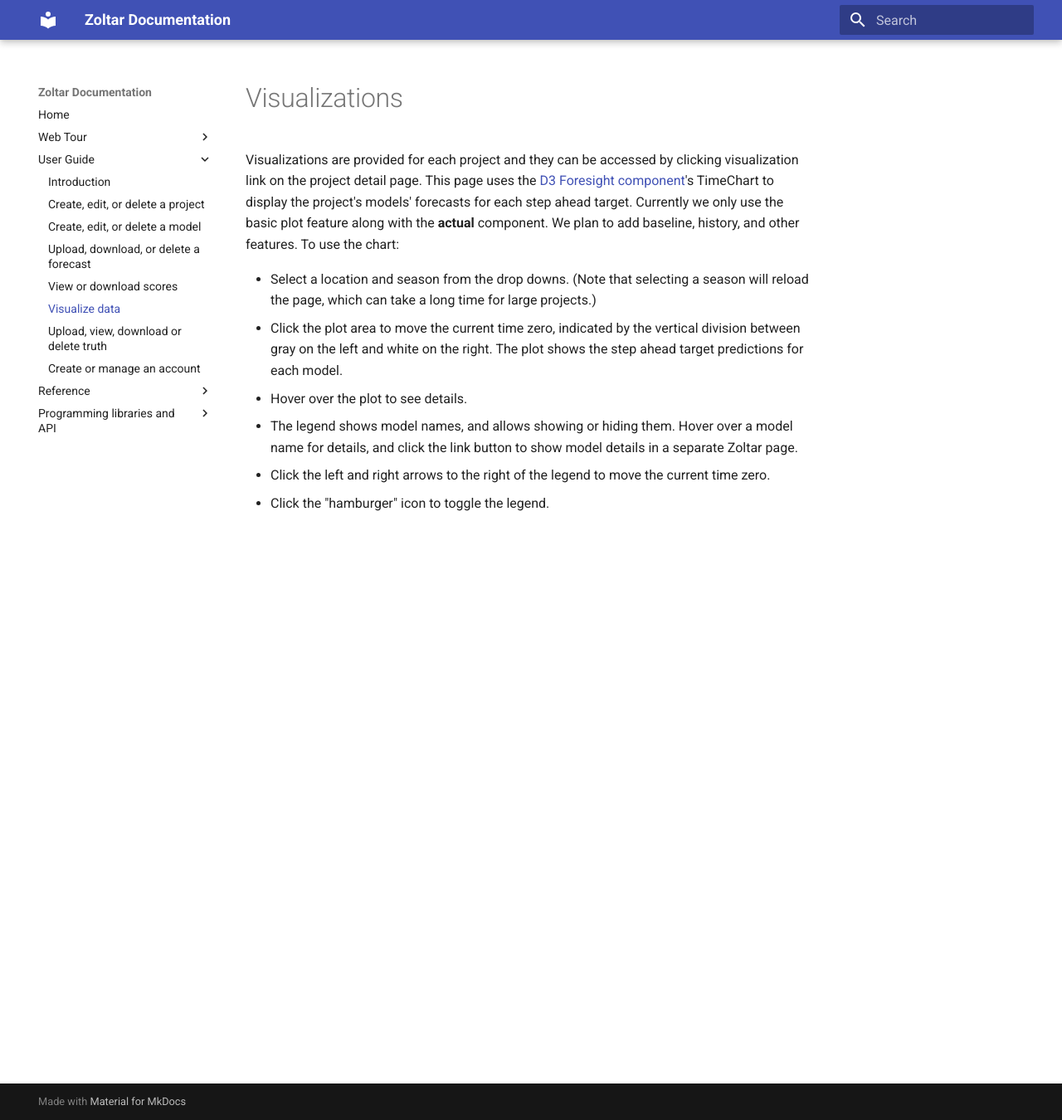
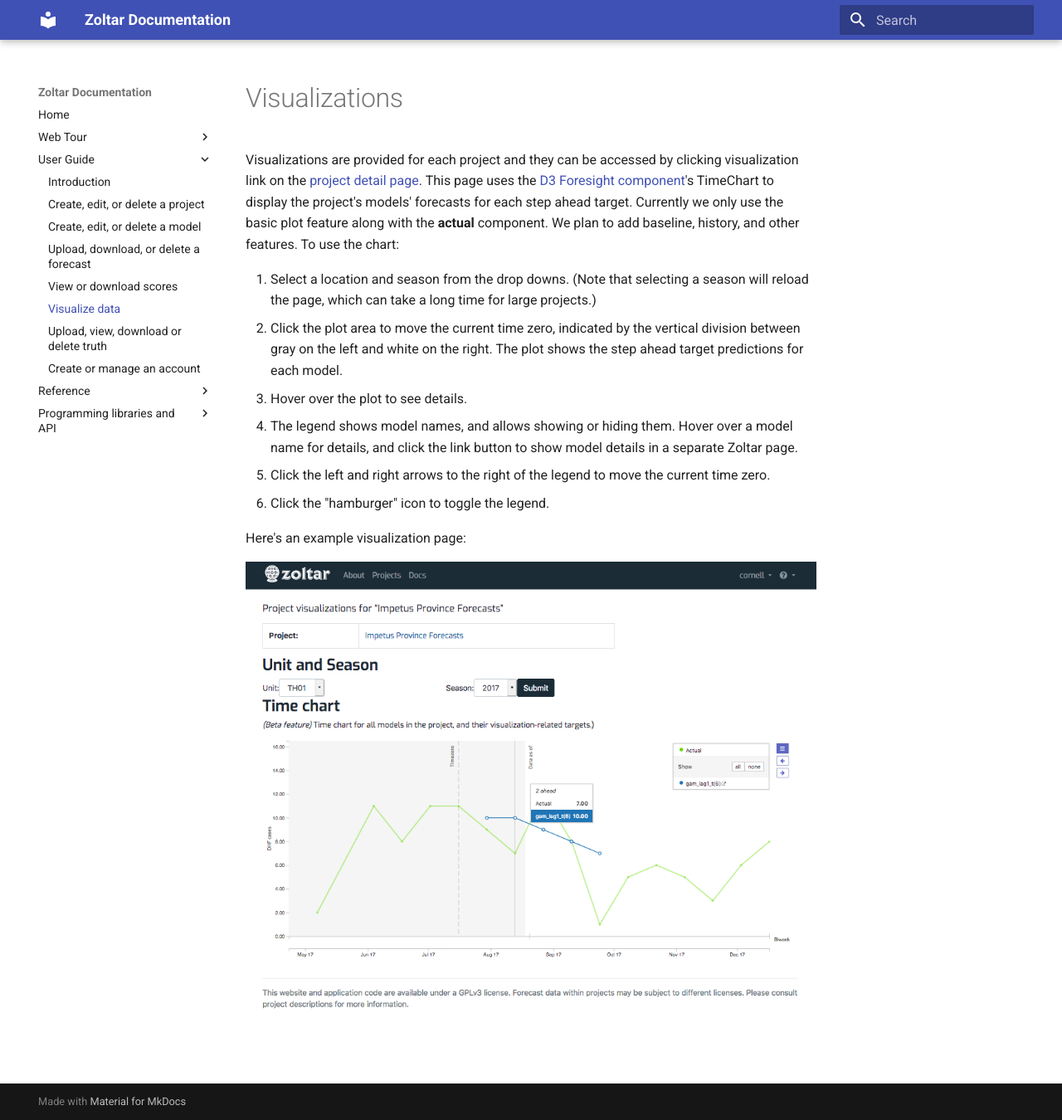
Before and after one commit to reichlab/docs.zoltardata, an MkDocs documentation site: the page built from docs/Visualization.md, in a window 1280 px wide and 1350 px high. Shown: the whole window at 83% size. Built offline with MkDocs 1.6.1 and Material for MkDocs 9.7.7, drawn with Linux system fonts in a browser that asks for light colours.

Commit message:
WIP updating docs to zoltar3

```diff
--- a/docs/Visualization.md
+++ b/docs/Visualization.md
@@ -1,11 +1,14 @@
 # Visualizations
 
-Visualizations are provided for each project and they can be accessed by clicking visualization link on the project detail page.
-This page uses the [D3 Foresight component](https://github.com/reichlab/d3-foresight)'s TimeChart to display the project's models' forecasts for each step ahead target. Currently we only use the basic plot feature along with the **actual** component. We plan to add baseline, history, and other features. To use the chart:
+Visualizations are provided for each project and they can be accessed by clicking visualization link on the [project detail page](ProjectDetailPage.md). This page uses the [D3 Foresight component](https://github.com/reichlab/d3-foresight)'s TimeChart to display the project's models' forecasts for each step ahead target. Currently we only use the basic plot feature along with the **actual** component. We plan to add baseline, history, and other features. To use the chart:
 
-- Select a location and season from the drop downs. (Note that selecting a season will reload the page, which can take a long time for large projects.)
-- Click the plot area to move the current time zero, indicated by the vertical division between gray on the left and white on the right. The plot shows the step ahead target predictions for each model.
-- Hover over the plot to see details.
-- The legend shows model names, and allows showing or hiding them. Hover over a model name for details, and click the link button to show model details in a separate Zoltar page.
-- Click the left and right arrows to the right of the legend to move the current time zero.
-- Click the "hamburger" icon to toggle the legend.
+1. Select a location and season from the drop downs. (Note that selecting a season will reload the page, which can take a long time for large projects.)
+1. Click the plot area to move the current time zero, indicated by the vertical division between gray on the left and white on the right. The plot shows the step ahead target predictions for each model.
+1. Hover over the plot to see details.
+1. The legend shows model names, and allows showing or hiding them. Hover over a model name for details, and click the link button to show model details in a separate Zoltar page.
+1. Click the left and right arrows to the right of the legend to move the current time zero.
+1. Click the "hamburger" icon to toggle the legend.
+
+Here's an example visualization page:
+
+![Visualization page](img/visualization-page.png "Visualization page")
--- a/mkdocs.yml
+++ b/mkdocs.yml
@@ -29,3 +29,7 @@ nav:
       - 'RESTful API': 'Api.md'
 
 theme: material
+
+markdown_extensions:
+    - toc:
+          permalink: true
```
Also changed, not shown: docs/Scoring.md (+8 -1 lines), docs/img/scores-page.png (added), docs/img/visualization-page.png (added).
